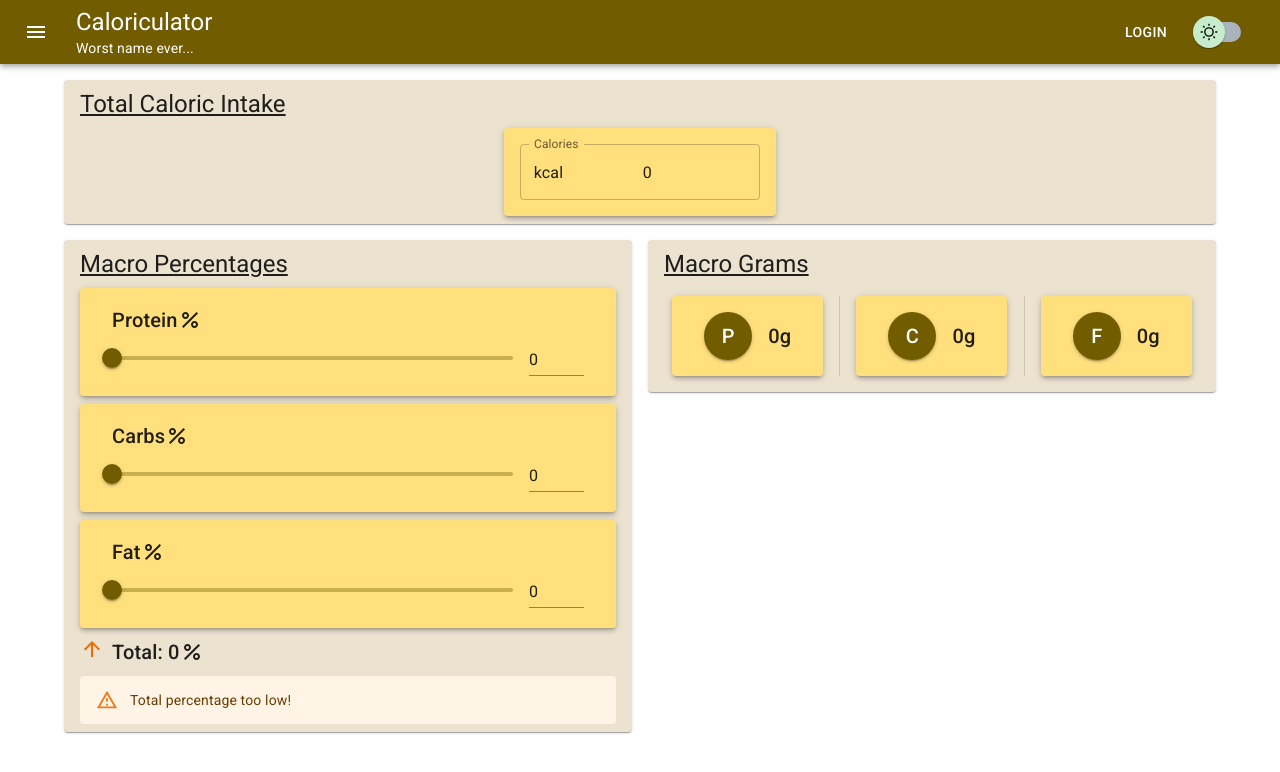
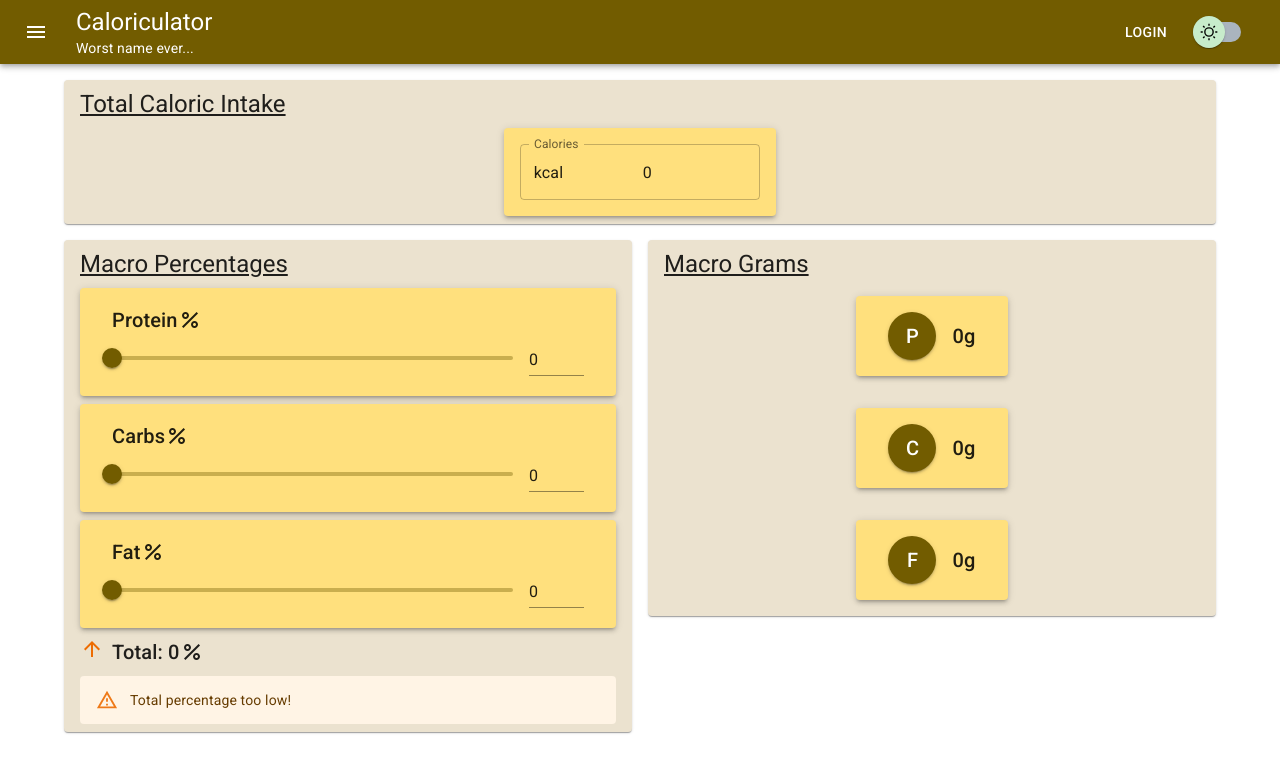
Before and after one commit to andrewdieppa/caloriculator, a React (Create React App) app: page / in a window 1280 px wide. Shown: the top 772 px of the page. Built offline with nearby package versions, Linux system fonts and the light colour scheme.

Commit message:
make layout adjustment to macro grams card

```diff
--- a/src/components/MacroGrams/MacroGrams.js
+++ b/src/components/MacroGrams/MacroGrams.js
@@ -36,7 +36,6 @@ const MacroGrams = () => {
         Macro Grams
       </SectionTitle>
       <Stack
-        direction={{ xs: 'column', md: 'row' }}
         padding={1}
         justifyContent="space-evenly"
         alignItems="center"
```
